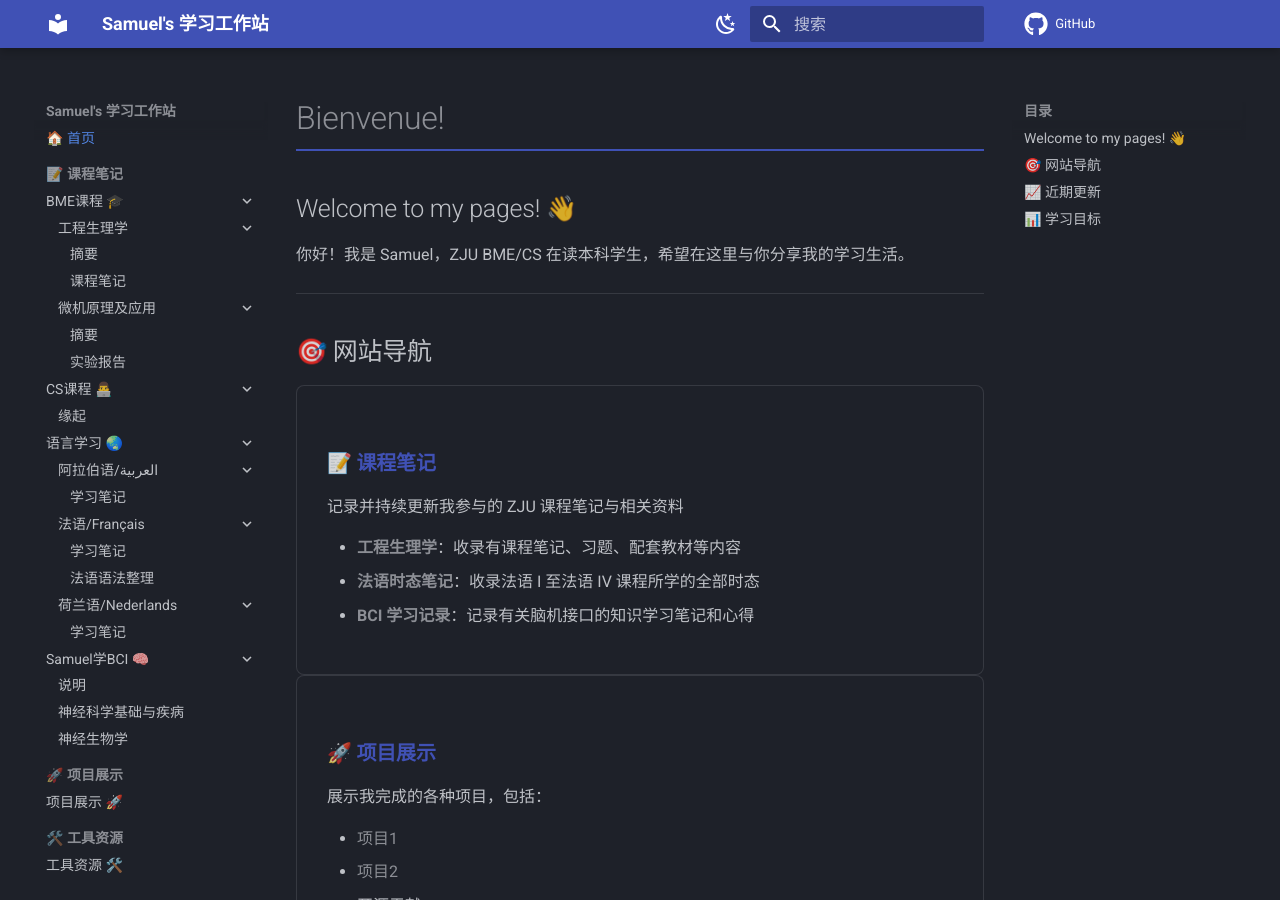
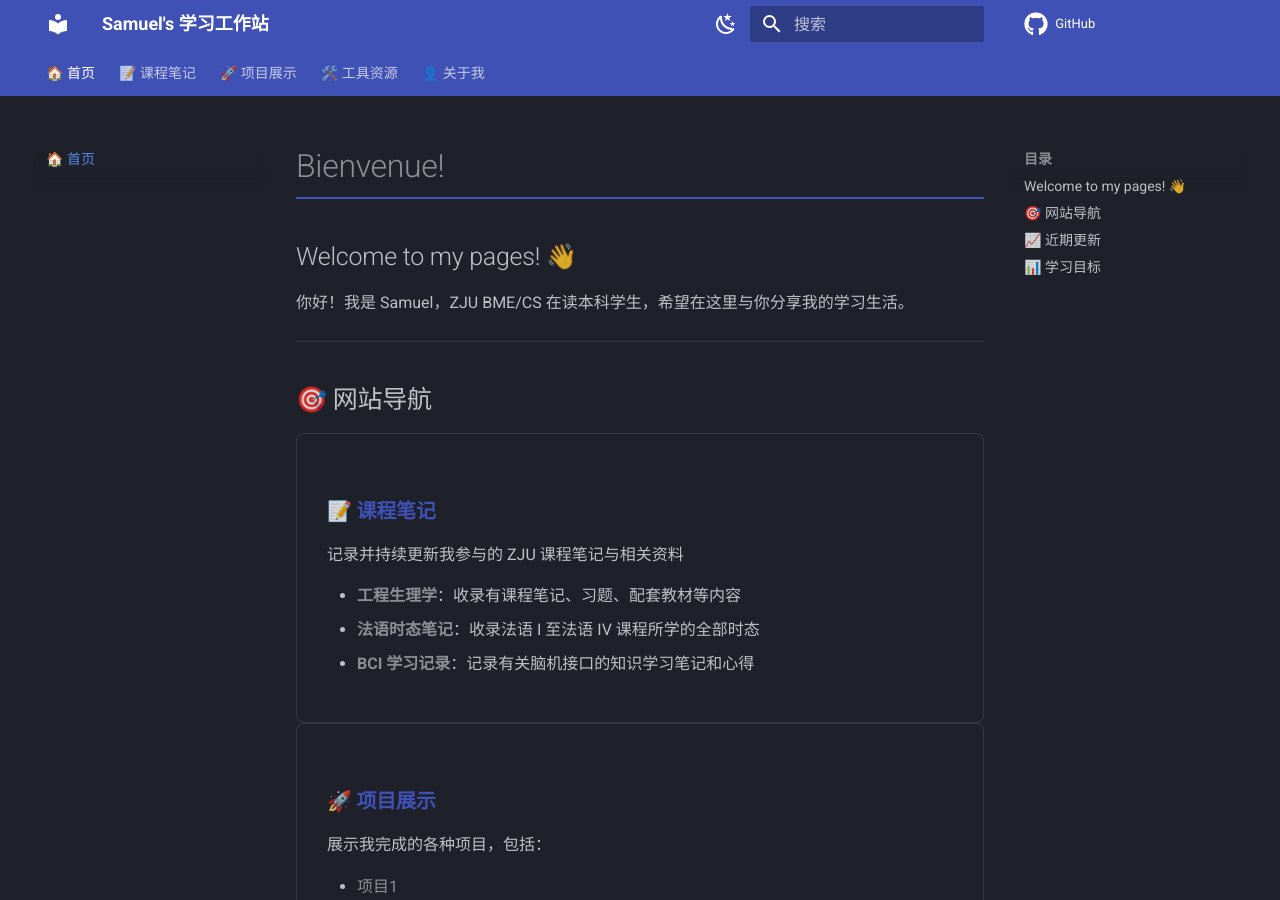
Before and after one commit to 3SamuelW/note, an MkDocs documentation site: the page built from docs/index.md, in a window 1280 px wide and 900 px high. Built offline with MkDocs 1.6.1 and Material for MkDocs 9.7.7, drawn with Linux system fonts in a browser that asks for light colours; comment, search, counter and statistics services are not loaded.

Commit message:
update: unfold change

```diff
--- a/mkdocs.yml
+++ b/mkdocs.yml
@@ -23,7 +23,7 @@
     - navigation.instant
     - navigation.top
     - navigation.sections
-    - navigation.expand
+    - navigation.tabs
     - content.code.copy
     - content.tabs.link
     - toc.follow
```
